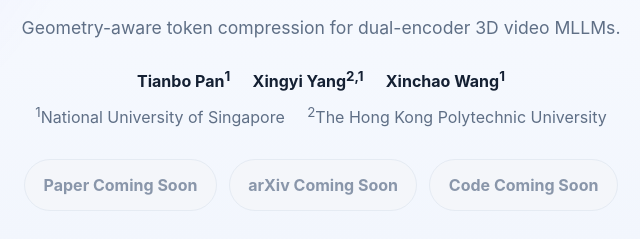
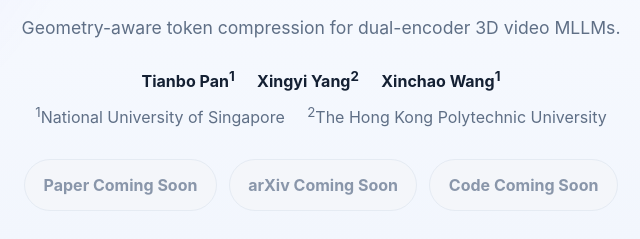
Before and after one commit to Tianbo-Pan/Tianbo-Pan.github.io, a plain HTML site: page merge3d/index.html in a window 1280 px wide. Shown: the part 294-533 px from the top of the page, 319-959 px from the left. Drawn offline with Linux system fonts and the light colour scheme.

Commit message:
Update index.html

```diff
--- a/merge3d/index.html
+++ b/merge3d/index.html
@@ -49,7 +49,7 @@
 
           <div class="authors">
             <span>Tianbo Pan<sup>1</sup></span>
-            <span>Xingyi Yang<sup>2,1</sup></span>
+            <span>Xingyi Yang<sup>2</sup></span>
             <span>Xinchao Wang<sup>1</sup></span>
           </div>
           <p class="affiliations">
```
